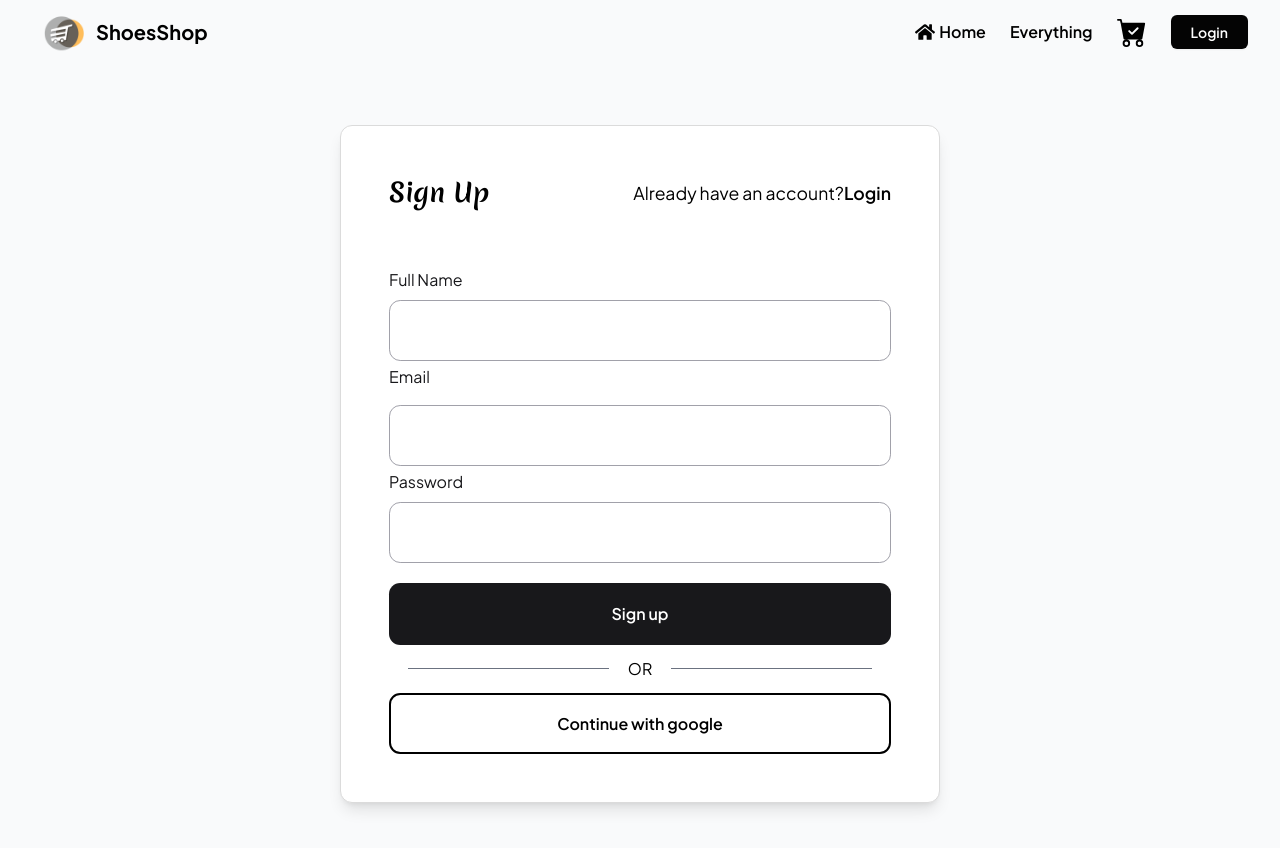
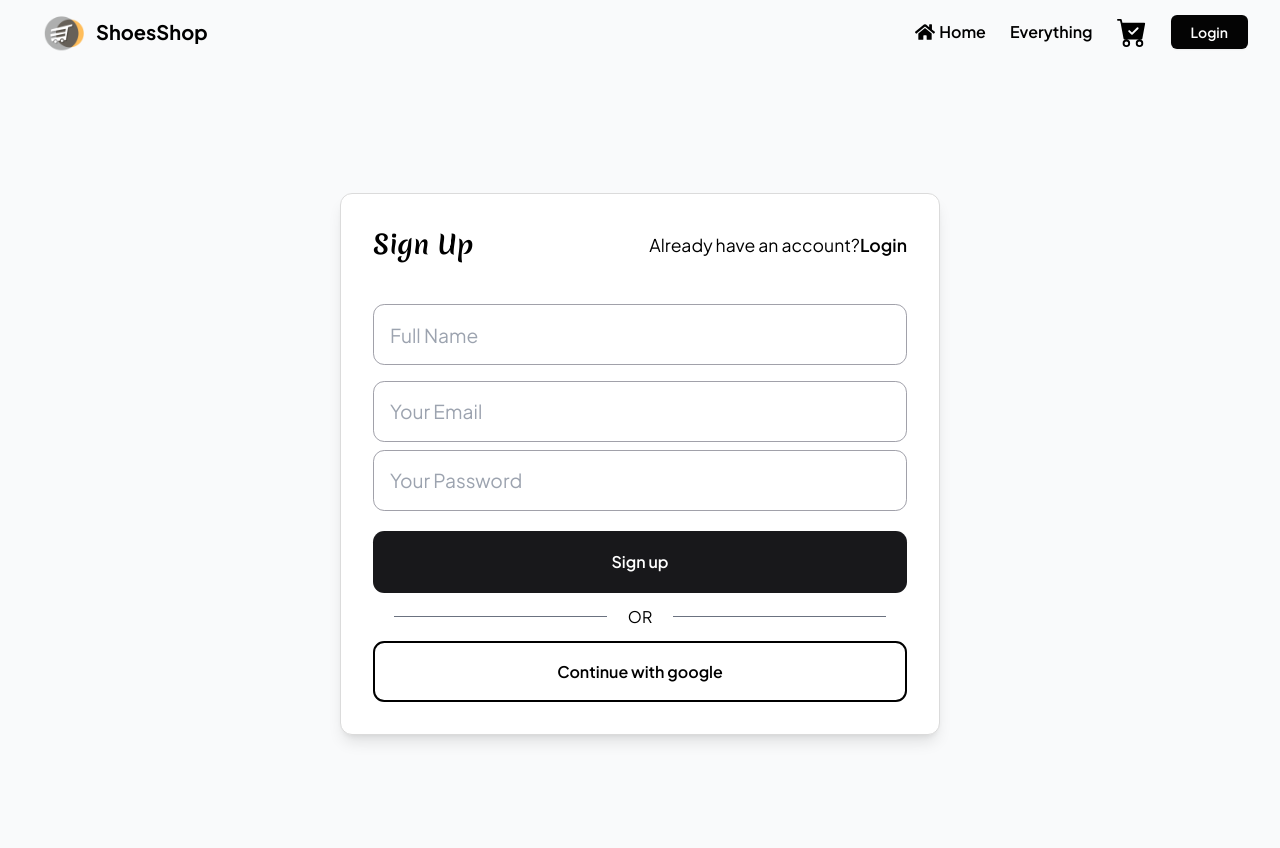
Before and after one commit to iamshs/shoe-store, a React (Create React App) app: page /register in a window 1280 px wide. Shown: the top 848 px of the page. Built offline with nearby package versions, Linux system fonts and the light colour scheme.

Commit message:
validated sign up form

```diff
--- a/src/Pages/Authentication/Login/Login.js
+++ b/src/Pages/Authentication/Login/Login.js
@@ -20,33 +20,35 @@ const Login = () => {
             </p>
           </header>
           <form className="mt-[4.5rem]" onSubmit={handleSubmit(onSubmit)}>
-            <label
+            {/* <label
               className="text-[1rem] text-[#18181B] font-[400]"
               htmlFor="email"
             >
               Email
-            </label>
+            </label> */}
             <input
               type="email"
               id="email"
+              placeholder="Your Email"
               className="w-full border-[1px] border-[#A1A1AA] lg:h-[3.8rem] h-[2.8rem]
-              lg:rounded-[0.7rem] md:rounded-[0.6rem] md:h-[3.5rem] rounded-[0.5rem] my-3 mb-1 lg:text-[1.4rem] text-[1rem] p-4"
+              lg:rounded-[0.7rem] md:rounded-[0.6rem] md:h-[3.5rem] rounded-[0.5rem] my-3 mb-1 lg:text-[1.2rem] text-[1rem] p-4"
               {...register("email", {
                 required: "Email is required"
             })}
             />
             {errors.email && <p className="text-red-600 my-1" role="alert">{errors.email?.message}</p>}
-            <label
+            {/* <label
               className="text-[1rem] text-[#18181B] font-[400]"
               htmlFor="password"
             >
               Password
-            </label>
+            </label> */}
             <input
               className="w-full border-[1px] border-[#A1A1AA]  h-[2.8rem]
               lg:rounded-[0.7rem] md:rounded-[0.6rem] md:h-[3.5rem] rounded-[0.5rem]
-              lg:h-[3.8rem] my-3 mb-1 lg:text-[1.4rem] text-[1rem] p-4"
+              lg:h-[3.8rem] my-3 mb-1 lg:text-[1.2rem] text-[1rem] p-4"
               type="password"
+              placeholder="Your Password"
               id="password"
               {...register("password" , {
                 required: "Password is required" ,
--- a/src/Pages/Authentication/Register/Register.js
+++ b/src/Pages/Authentication/Register/Register.js
@@ -1,14 +1,27 @@
-import React from 'react';
-import { Link } from 'react-router-dom';
-import Divider from '../Divider/Divider';
+import React from "react";
+import { useForm } from "react-hook-form";
+import { Link } from "react-router-dom";
+import Divider from "../Divider/Divider";
 
 const Register = () => {
+  const {
+    register,
+    handleSubmit,
+    formState: { errors },
+  } = useForm();
+
+  const handleSignUp = (data) => {
+    console.log(data);
+  };
+
   return (
     <>
       <div className=" lg:min-h-[100vh]  min-h-[70vh] bg-[#F9FAFB] grid place-content-center ">
-               <div className="bg-white lg:p-[3rem] md:p-[3rem] p-[1rem] rounded-[.75rem] w-[350px] md:w-[528px] lg:w-[600px] shadow-lg border-[1px] border-[#dbdbdb]">
+        <div className="bg-white lg:p-[2rem] md:p-[2rem] p-[1rem] rounded-[.75rem] w-[350px] md:w-[528px] lg:w-[600px] shadow-lg border-[1px] border-[#dbdbdb]">
           <header className="flex items-center justify-between">
-                   <h1 className="lg:text-[1.6rem] text-[1.1rem] md:text-[1.4rem] font-semibold">Sign Up</h1>
+            <h1 className="lg:text-[1.6rem] text-[1.1rem] md:text-[1.4rem] font-semibold">
+              Sign Up
+            </h1>
             <p className="text-sm lg:[text-1.2rem] md:text-[1.1rem] ">
               Already have an account?
               <Link className="font-semibold" to="/login">
@@ -16,52 +29,74 @@ const Register = () => {
               </Link>
             </p>
           </header>
-                 <form className="mt-[3.5rem]" >
-                   <label
+          <form onSubmit={handleSubmit(handleSignUp)} className="mt-[2.5rem]">
+            {/* <label
               className="text-[1rem] text-[#18181B] font-[400]"
               htmlFor="email"
             >
               Full Name
-                   </label>
+            </label> */}
             <input
               type="text"
               id="name"
+              placeholder="Full Name"
               className="w-full border-[1px] border-[#A1A1AA] lg:h-[3.8rem] h-[2.8rem]
-                     lg:rounded-[0.7rem] md:rounded-[0.6rem] md:h-[3.5rem] rounded-[0.5rem] my-2 mb-1 lg:text-[1.4rem] text-[1rem] p-4"
-
+                     lg:rounded-[0.7rem] md:rounded-[0.6rem] md:h-[3.5rem] rounded-[0.5rem] my-2 mb-1 lg:text-[1.2rem] text-[1rem] p-4"
+              {...register("name", {
+                required: "Name is required",
+              })}
             />
-                   <label
+            {errors.name && (
+              <p className="text-red-600">{errors.name.message} </p>
+            )}
+            {/* <label
               className="text-[1rem] text-[#18181B] font-[400]"
               htmlFor="email"
             >
               Email
-                   </label>
+            </label> */}
             <input
               type="email"
               id="email"
+              placeholder="Your Email"
               className="w-full border-[1px] border-[#A1A1AA] lg:h-[3.8rem] h-[2.8rem]
-                     lg:rounded-[0.7rem] md:rounded-[0.6rem] md:h-[3.5rem] rounded-[0.5rem] my-4 mb-1 lg:text-[1.4rem] text-[1rem] p-4"
-
+                     lg:rounded-[0.7rem] md:rounded-[0.6rem] md:h-[3.5rem] rounded-[0.5rem] my-4 mb-1 lg:text-[1.2rem] text-[1rem] p-4"
+              {...register("email", {
+                required: "Email is required",
+              })}
             />
-
-                   <label
+            {errors.email && (
+              <p className="text-red-600">{errors.email.message} </p>
+            )}
+            {/* <label
               className="text-[1rem] text-[#18181B] font-[400]"
               htmlFor="password"
             >
               Password
-                   </label>
+            </label> */}
             <input
               className="w-full border-[1px] border-[#A1A1AA]  h-[2.8rem]
                      lg:rounded-[0.7rem] md:rounded-[0.6rem] md:h-[3.5rem] rounded-[0.5rem]
-                     lg:h-[3.8rem] my-2 mb-1 lg:text-[1.4rem] text-[1rem] p-4"
+                     lg:h-[3.8rem] my-2 mb-1 lg:text-[1.2rem] text-[1rem] p-4"
               type="password"
               id="password"
-
-
+              placeholder="Your Password"
+              {...register("password", {
+                required: "Password is required",
+                minLength: {
+                  value: 6,
+                  message: "Password must be minimum 6 character",
+                },
+                pattern : {
+                  value : /(?=.*[A-Z])/,
+                  message: "Password should contain at least one uppercase"
+                }
+              })}
             />
-
+            {errors.password && (
+              <p className="text-red-600">{errors.password.message} </p>
+            )}
             <button
-
               className="mt-4 mb-3 text-[1rem] font-semibold hover:bg-black bg-[#18181B] w-full lg:p-[1.2rem] p-[0.85rem]
                       md:p-[1.1rem] text-white rounded-[0.7rem] "
             >
@@ -70,7 +105,6 @@ const Register = () => {
             </button>
             <Divider />
             <button
-
               className="mt-3 text-[1rem] font-semibold bg-[#ffffff] w-full lg:p-[1.04rem] p-[0.85rem]
                       md:p-[1.1rem] text-black rounded-[0.7rem] hover:bg-[#18181B] hover:text-white border-2 border-black "
             >
```
Lines whose indentation alone changed are shown as unchanged.
